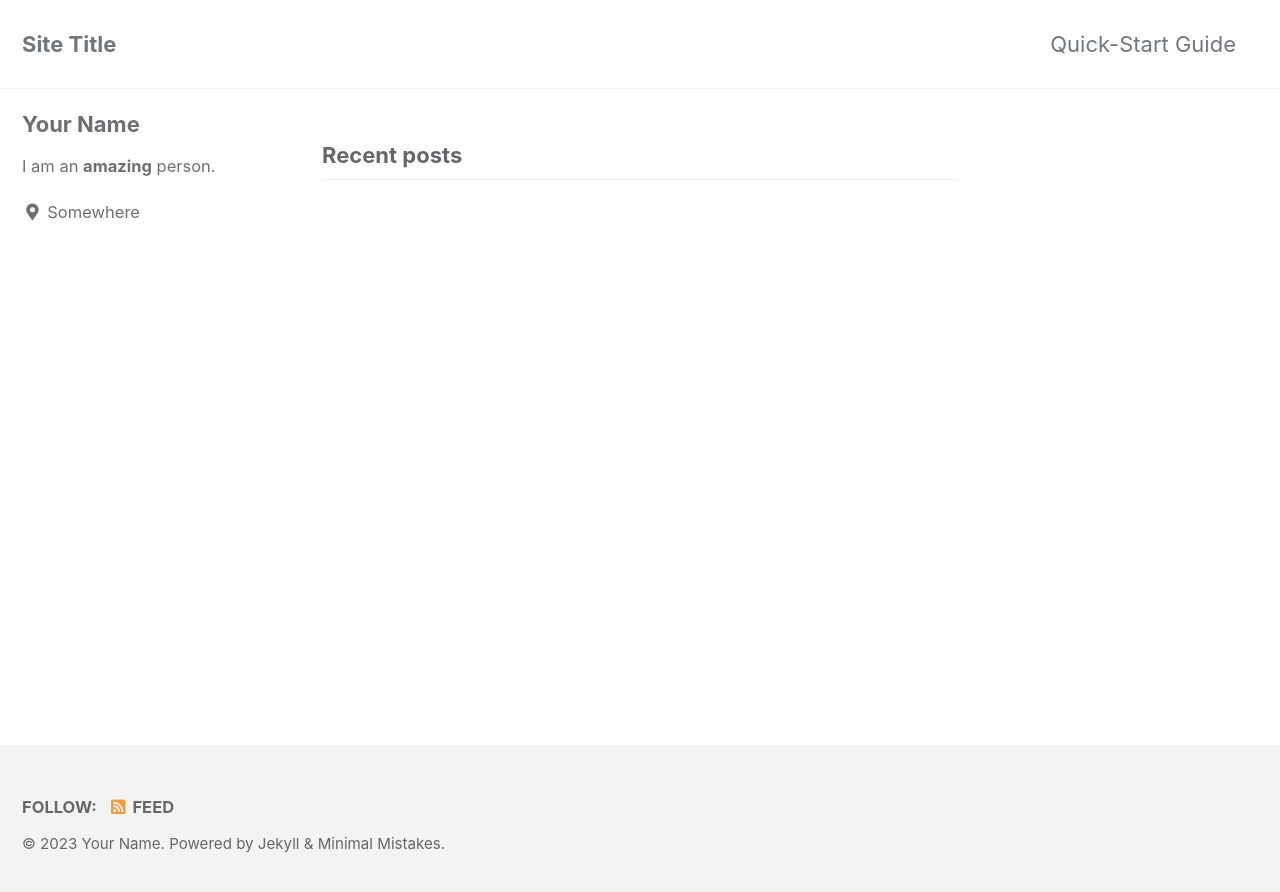
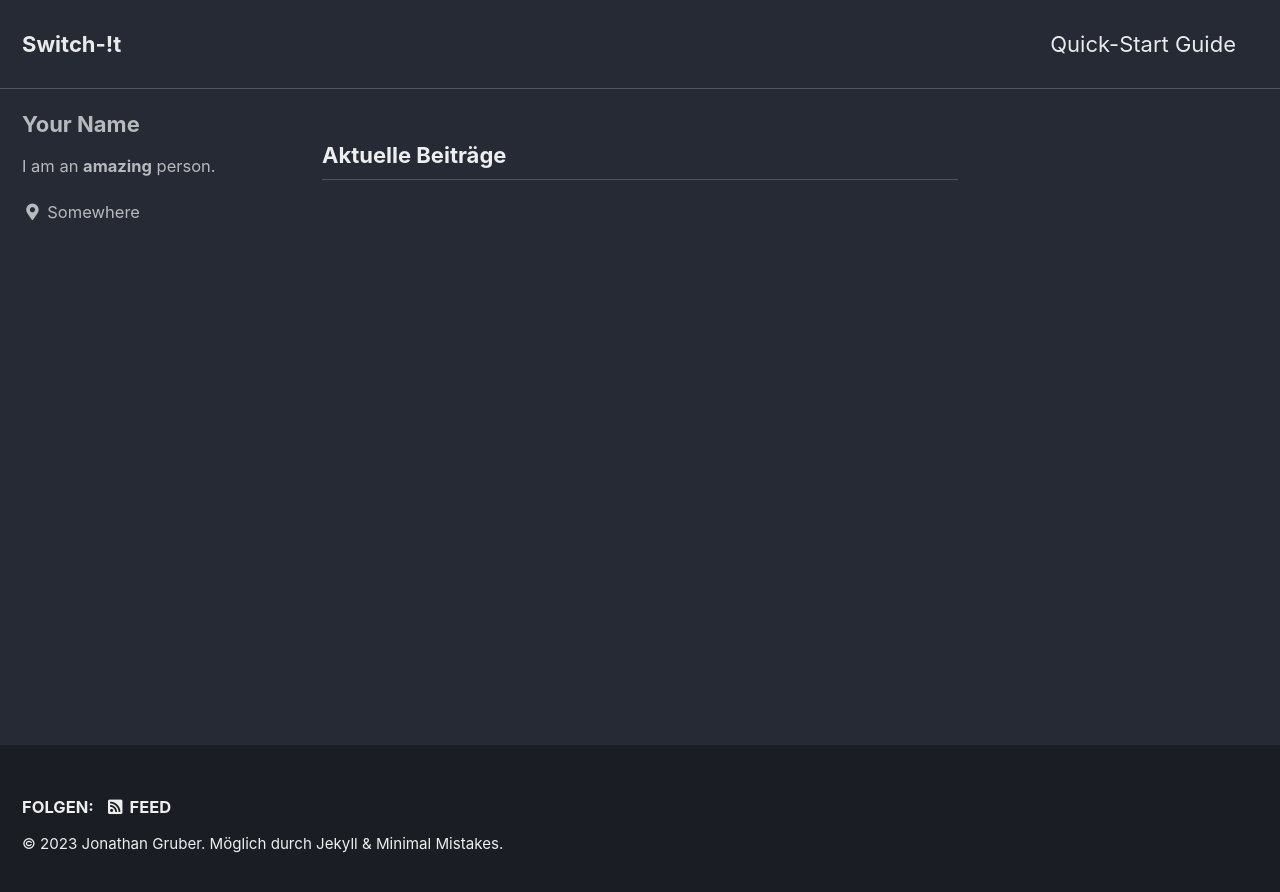
Before and after one commit to Hisselmissel/switch-it-web, a Jekyll site: the page built from index.html, in a window 1280 px wide. Shown: the top 892 px of the page. Built offline with Jekyll 4.4.1, drawn with Linux system fonts in a browser that asks for light colours; cached includes are drawn as plain includes; the list of posts is cut into pages by our own code.

Commit message:
Set dark theme

```diff
--- a/_config.yml
+++ b/_config.yml
@@ -12,15 +12,15 @@
 
 # theme                  : "minimal-mistakes-jekyll"
 # remote_theme           : "mmistakes/minimal-mistakes"
-minimal_mistakes_skin    : "default" # "air", "aqua", "contrast", "dark", "dirt", "neon", "mint", "plum", "sunrise"
+minimal_mistakes_skin    : "dark" # "air", "aqua", "contrast", "dark", "dirt", "neon", "mint", "plum", "sunrise"
 
 # Site Settings
-locale                   : "en-US"
-title                    : "Site Title"
+locale                   : "de-DE"
+title                    : "Switch-!t"
 title_separator          : "-"
 subtitle                 : # site tagline that appears below site title in masthead
-name                     : "Your Name"
-description              : "An amazing website."
+name                     : "Jonathan Gruber"
+description              : "Home of the Switch-!t Simracing Team."
 url                      : # the base hostname & protocol for your site e.g. "https://mmistakes.github.io"
 baseurl                  : # the subpath of your site, e.g. "/blog"
 repository               : # GitHub username/repo-name e.g. "mmistakes/minimal-mistakes"
```
